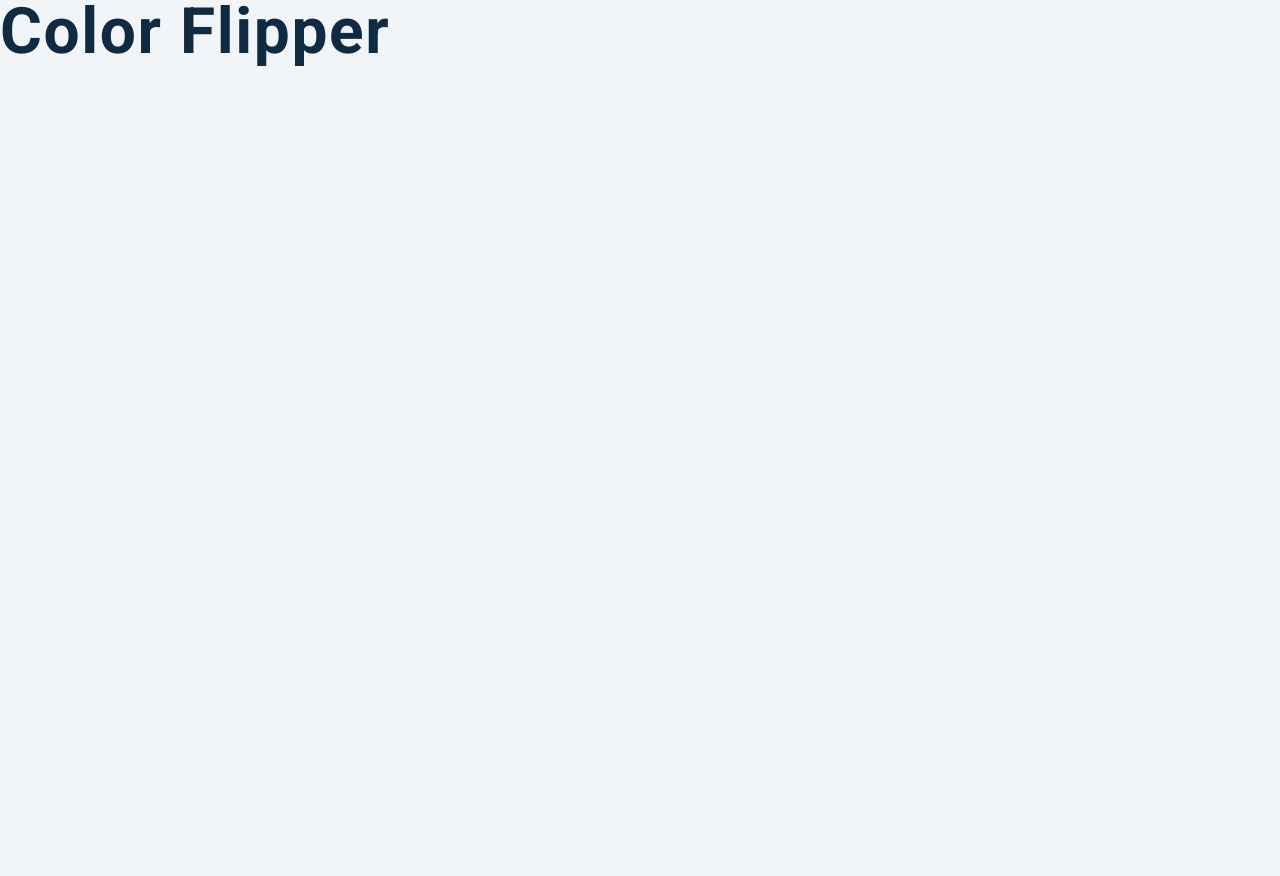
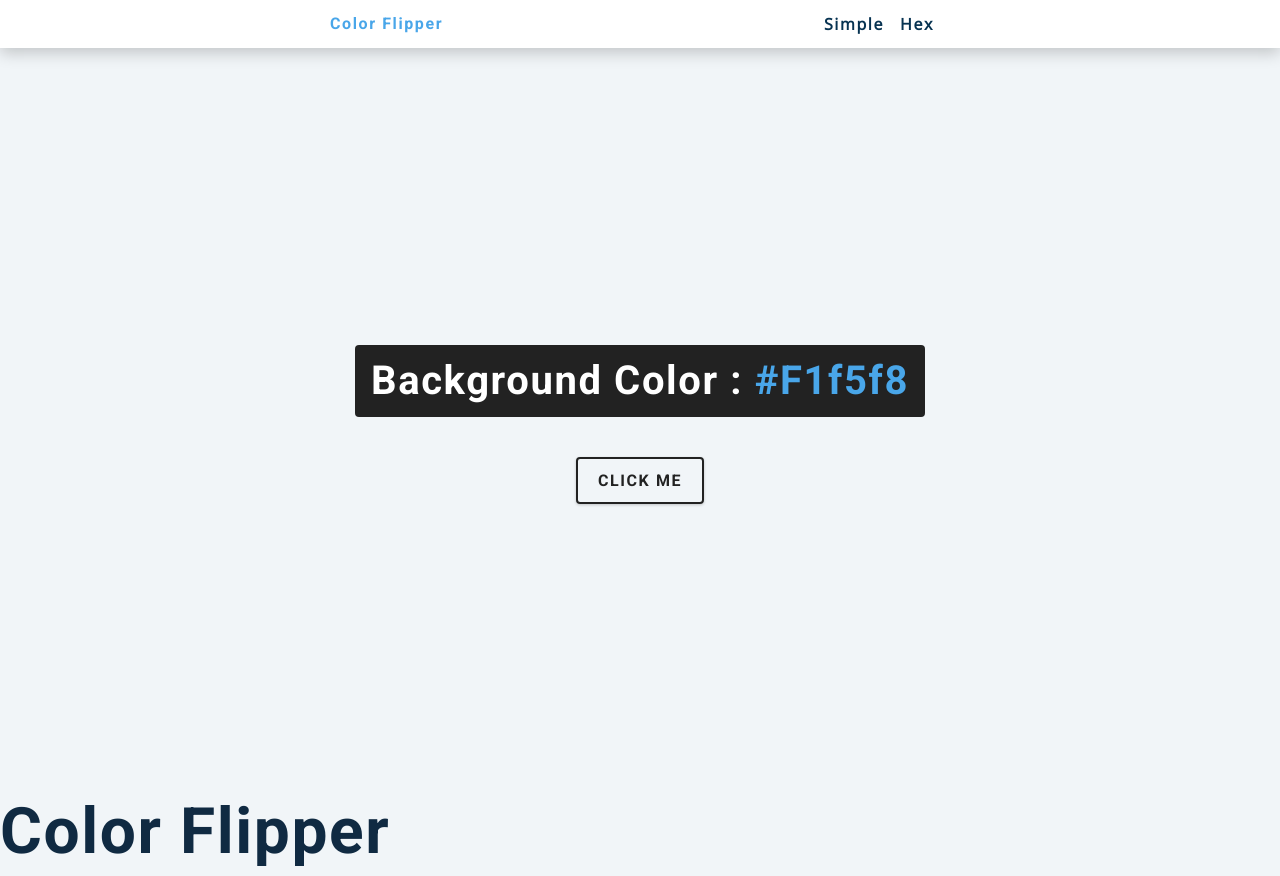
Before and after one commit to KristianColville1/vanilla-javascript, a plain HTML site: page 01-color-flipper/setup/index.html in a window 1280 px wide. Before the commit the page ends 800 px from the top, so only its background shows below. Drawn offline with nearby package versions, Linux system fonts and the light colour scheme.

Commit message:
Add a nav and main elements and target btn element for color flipper

```diff
--- a/01-color-flipper/setup/app.js
+++ b/01-color-flipper/setup/app.js
@@ -1 +1,7 @@
 const colors = ["green", "red", "rgba(133,122,200)", "#f15025"];
+const btn = document.getElementById('btn');
+const color = document.querySelector('.color');
+
+btn.addEventListener('click', () => {
+
+})
--- a/01-color-flipper/setup/index.html
+++ b/01-color-flipper/setup/index.html
@@ -9,6 +9,27 @@
     <link rel="stylesheet" href="styles.css" />
   </head>
   <body>
+    <nav>
+      <div class="nav-center">
+        <h4>color flipper</h4>
+        <ul class="nav-links">
+          <li>
+            <a href="index.html">Simple</a>
+          </li>
+          <li>
+            <a href="hex.html">Hex</a>
+          </li>
+        </ul>
+      </div>
+    </nav>
+    <main>
+      <div class="container">
+        <h2>background color : <span class="color">
+          #f1f5f8
+        </span></h2>
+        <button class="btn btn-hero" id="btn">Click me</button>
+      </div>
+    </main>
     <h1>color flipper</h1>
     <!-- javascript -->
     <script src="app.js"></script>
```
